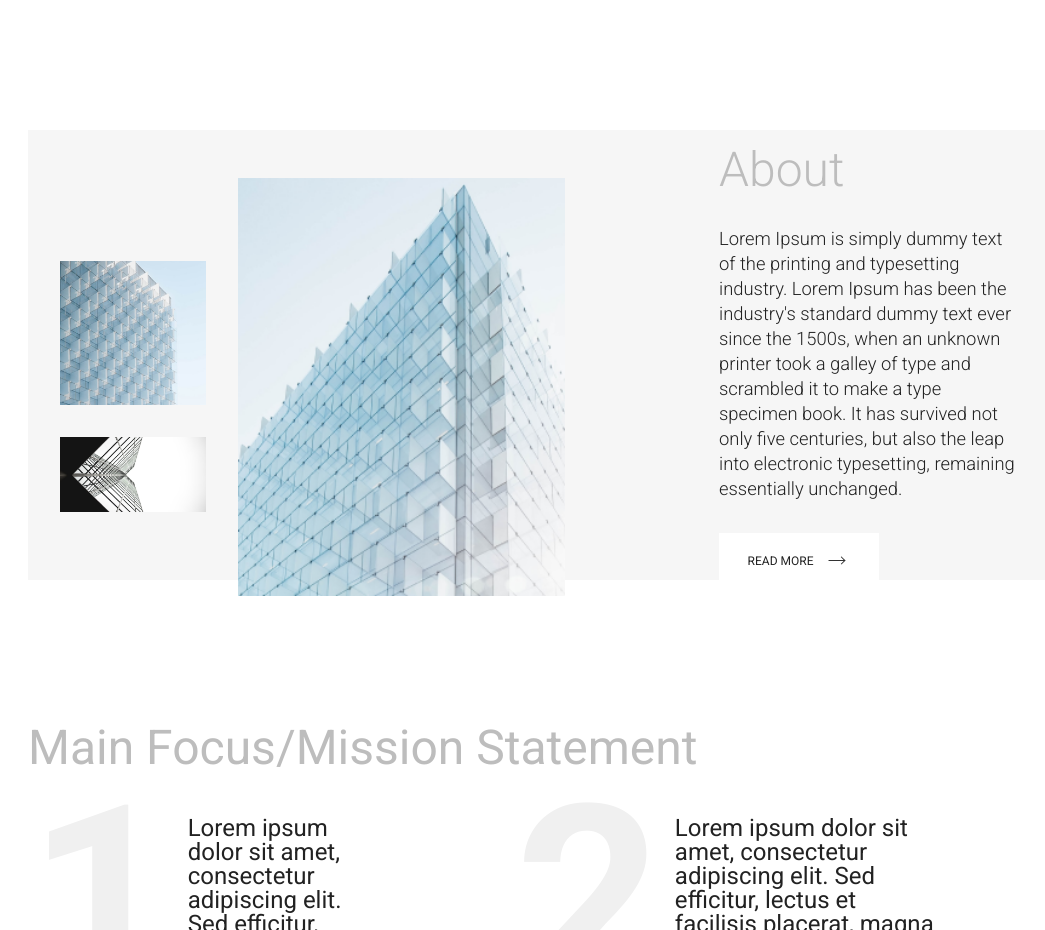
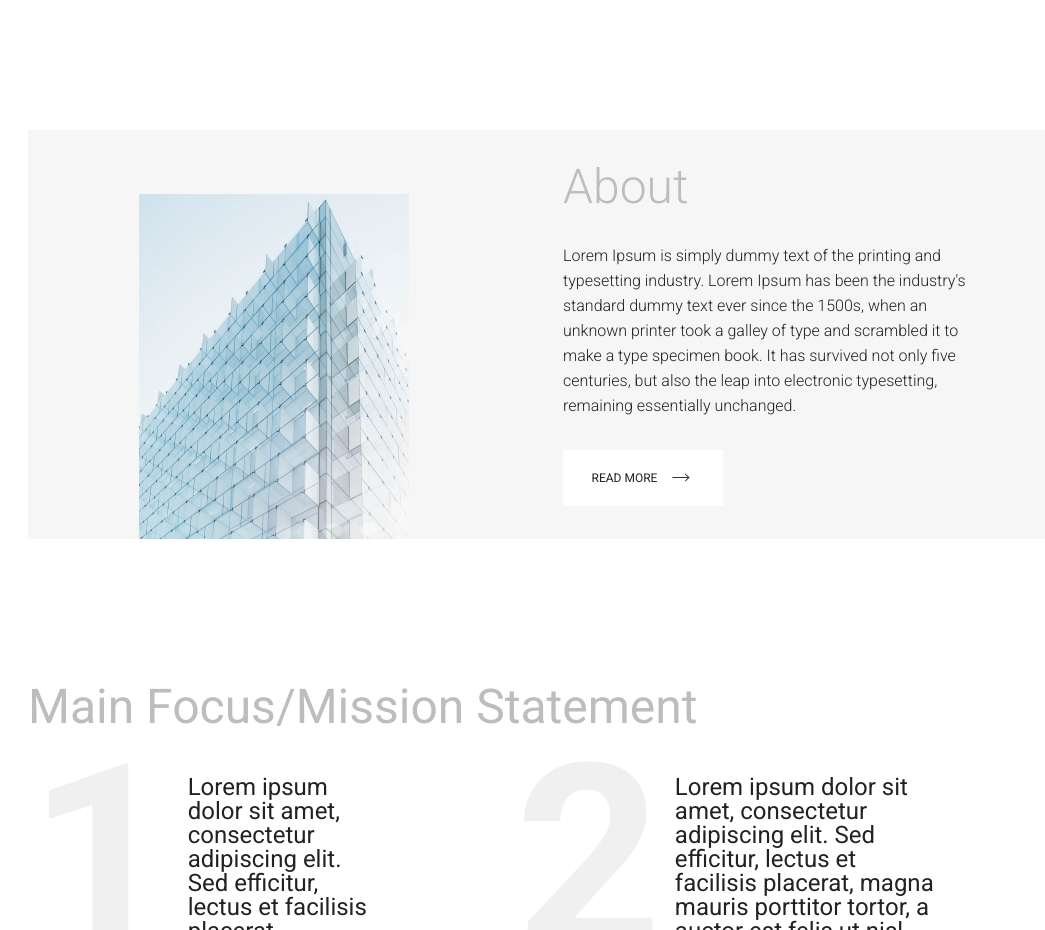
Before and after one commit to AdamJednacz/Projekt-9, a React (Create React App) app in the folder my-app/: page / in a window 1280 px wide. Shown: the part 880-1810 px from the top of the page, without its empty margins (100-1145 px from the left). Built offline with nearby package versions, Linux system fonts and the light colour scheme; a small style sheet from the web is missing.

Commit message:
about tablet

```diff
--- a/my-app/src/jsx/About.js
+++ b/my-app/src/jsx/About.js
@@ -14,7 +14,7 @@ const About = () => {
                         <img src={aboutimg1} alt="img"/>
                         <img className="about_item_img_phone" src={aboutimg3} alt="img"/>
                         </div>
-                        <img src={aboutimg2} alt="img"/>
+                        <img src={aboutimg2} className="about_item_img_tablet" alt="img"/>
                     </div>
                     <div className="about_item_text">
                         <h1>About</h1>
--- a/my-app/src/scss/style/_about.scss
+++ b/my-app/src/scss/style/_about.scss
@@ -12,10 +12,16 @@
       background-color: $darker_FBFBFB;
       justify-content: center;
       position: relative;
-      padding: 1em 0;
+      padding: 4vh 0;
       @include phone{
         flex-direction: column;
         align-items: center;
+        padding: 2vh 0;
+      }
+      @include tablet{
+        padding: 4vh 0;
+        align-items: center;
+        justify-content: center;
       }
       .about_item_imgs {
         display: flex;
@@ -30,6 +36,12 @@
           top: 0;
 
         }
+        .about_item_img_tablet{
+          @include tablet {
+            max-width: 90%;
+
+          }
+        }
         img {
           margin-left: 2em;
           object-fit: contain;
@@ -40,18 +52,9 @@
               display: none;
             }
           }
-          .about_item_img_phone{
-            @include phone {
-              width: 100vw;
-            }
-          }
-          &:nth-of-type(2) {
-            margin-top: 2em;
-            @include phone{
-              margin: 0;
 
-            }
-          }
+
+
         }
         .about_item_imgs_container {
           display: flex;
@@ -60,10 +63,10 @@
             height: 100%;
             align-items: center;
             justify-content: space-between;
-            width: 40%;
-            @include phone{
-              width: 100%;
-            }
+            width: 100%;
+          }
+          @include tablet{
+            display:none ;
           }
           img{
             object-fit: contain;
@@ -71,7 +74,21 @@
             @include phone{
               width: 70vw
             }
+            &:nth-of-type(2) {
+              margin-top: 2em;
+              @include phone{
+                margin: 0;
+              }
+            }
           }
+          .about_item_img_phone{
+            @include phone {
+              max-width: 90%;
+
+            }
+
+          }
+
         }
       }
       .about_item_text {
@@ -101,6 +118,10 @@
             width: auto;
             font-size: 1.7vh;
           }
+          @include tablet{
+            width: auto;
+            font-size: 2vh;
+          }
         }
         .about_item_text_btn {
           width: 10em;
```
